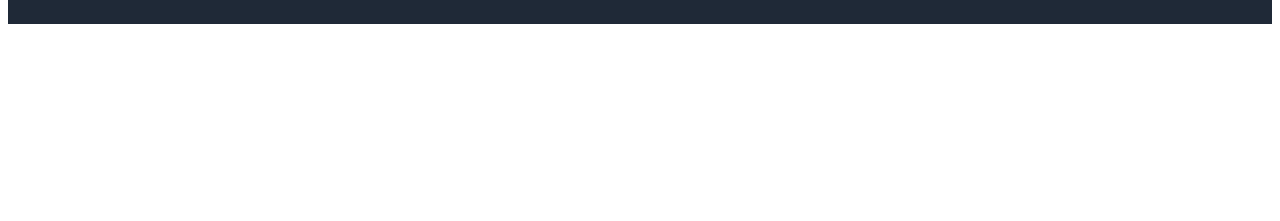
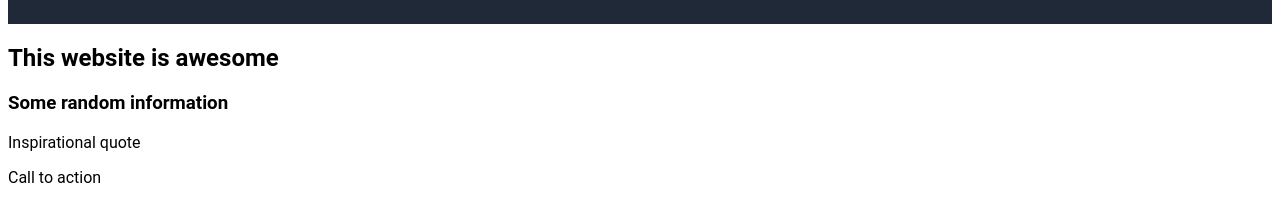
Before and after one commit to thesleepiestcryptid/landing-page-project, a plain HTML site: page index.html in a window 1280 px wide. Shown: the part 59-280 px from the top of the page. Drawn offline with Linux system fonts and the light colour scheme.

Commit message:
Created columns for each section of page.

```diff
--- a/index.html
+++ b/index.html
@@ -10,12 +10,31 @@
             <div class= "logo">
             Awesome Website
             </div>
-        </header>
             <ul class="links">
                 <li><a href= "#">link one</a></li>
                 <li><a href= "#">link two</a></li>
                 <li><a href= "#">link three</a></li>
             </ul>
+        </div>
+        <div class="container">
+            <section class="column-one">
+                <h1>This website is awesome</h1>
+            </section>
+
+            <section class="column-two">
+
+                <h3>Some random information</h3>
+            </section>
+
+            <section class="column-three">
+                <p>Inspirational quote</p>
+            </section>
+
+            <section class="column four">
+                <p>Call to action</p>
+
+            </section>
+
 
         </div>
 
```
